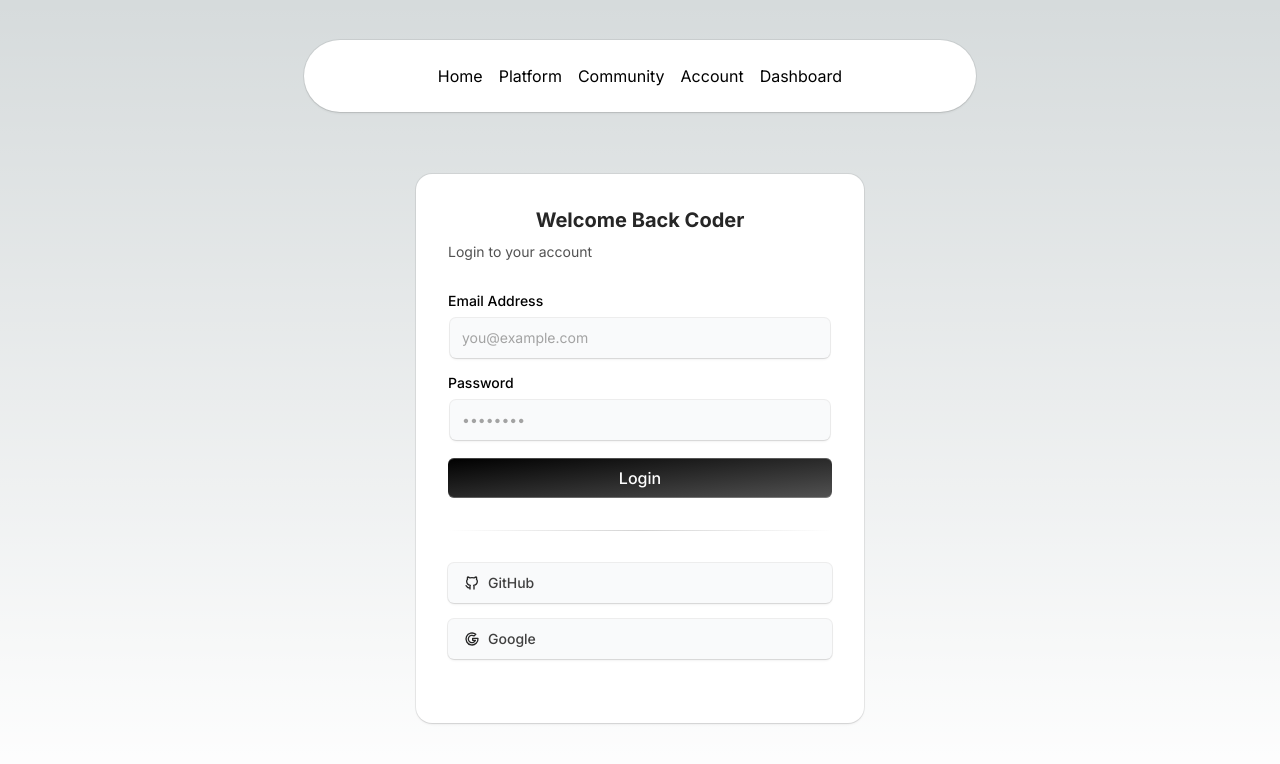
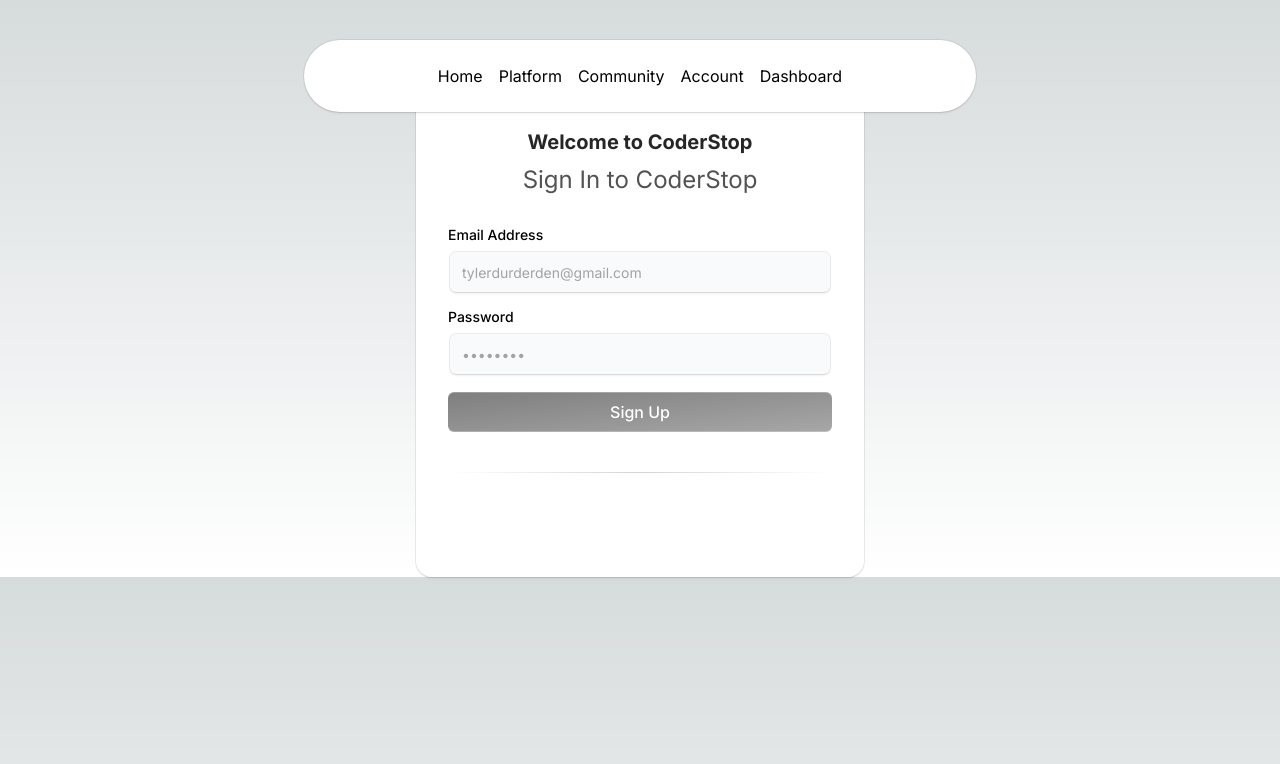
Before and after one commit to roshan-jha-23/Coder_Stop, a Next.js app in the folder coderstop/: page /account/login in a window 1280 px wide. Shown: the top 764 px of the page. Built offline with nearby package versions, Linux system fonts and the light colour scheme.

Commit message:
added every info taking frontend

```diff
--- a/coderstop/src/app/account/login/page.tsx
+++ b/coderstop/src/app/account/login/page.tsx
@@ -1,44 +1,64 @@
 "use client";
-import React, { useState } from "react";
+import React, { useEffect, useState } from "react";
 import { Label } from "@/app/components/ui/label";
 import { Input } from "@/app/components/ui/input";
 import { cn } from "@/utils/cn";
-import { IconBrandGithub, IconBrandGoogle } from "@tabler/icons-react";
+import axios from "axios";
+import { useRouter } from "next/navigation";
+import { toast } from "react-hot-toast";
 
 function LoginPage() {
+  const router = useRouter();
   const [email, setEmail] = useState("");
   const [password, setPassword] = useState("");
   const [loading, setLoading] = useState(false);
   const [error, setError] = useState("");
+  const [disableButton, setDisableButton] = useState(true);
 
-  const handleSubmit = (e: React.FormEvent<HTMLFormElement>) => {
+  useEffect(() => {
+    if (email.length > 0 && password.length > 0) {
+      setDisableButton(false);
+    } else {
+      setDisableButton(true);
+    }
+  }, [email, password]);
+
+  const handleSubmit = async (e: React.FormEvent<HTMLFormElement>) => {
     e.preventDefault();
     setLoading(true);
     setError("");
 
-    // Form validation
-    if (email.length < 10 || password.length < 6) {
+    if (email.length < 5 || password.length < 6) {
       setError("Please enter valid details");
       setLoading(false);
       return;
     }
 
-    console.log("Form submitted with details:", { email, password });
-    setLoading(false);
+    try {
+      const response = await axios.post("/api/users/login", {
+        email,
+        password,
+      });
+
+      toast.success("Signin successful!");
+      router.push("/dashboard");
+    } catch (error: any) {
+      console.log("Signin failed", error);
+      toast.error(error.message);
+    } finally {
+      setLoading(false);
+    }
   };
-  const gotoprofile=()=>{
-    window.location.href="/dashboard"
-  }
 
   return (
-    <main className="flex items-center justify-center min-h-screen">
+    <main className="mt-20">
       <div className="max-w-md mt-24 w-full mx-auto rounded-none md:rounded-2xl p-4 md:p-8 shadow-input bg-white dark:bg-black">
         <header>
           <h1 className="font-bold text-center text-xl text-neutral-800 dark:text-neutral-200">
-            Welcome Back Coder
+            Welcome to CoderStop
           </h1>
-          <p className="text-neutral-600 text-sm max-w-sm mt-2 dark:text-neutral-300">
-            Login to your account
+          <p className="text-neutral-600 text-2xl max-w-sm text-center mt-2 dark:text-neutral-300">
+            Sign In to CoderStop
           </p>
         </header>
 
@@ -49,7 +69,7 @@
             <Label htmlFor="email">Email Address</Label>
             <Input
               id="email"
-              placeholder="you@example.com"
+              placeholder="tylerdurderden@gmail.com"
               type="email"
               value={email}
               onChange={(e) => setEmail(e.target.value)}
@@ -67,38 +87,20 @@
           </LabelInputContainer>
 
           <button
-          onClick={gotoprofile}
-            className="bg-gradient-to-br relative group/btn from-black dark:from-zinc-900 dark:to-zinc-900 to-neutral-600 block dark:bg-zinc-800 w-full text-white rounded-md h-10 font-medium shadow-[0px_1px_0px_0px_#ffffff40_inset,0px_-1px_0px_0px_#ffffff40_inset] dark:shadow-[0px_1px_0px_0px_var(--zinc-800)_inset,0px_-1px_0px_0px_var(--zinc-800)_inset]"
+            className={cn(
+              "bg-gradient-to-br relative group/btn from-black dark:from-zinc-900 dark:to-zinc-900 to-neutral-600 block dark:bg-zinc-800 w-full text-white rounded-md h-10 font-medium shadow-[0px_1px_0px_0px_#ffffff40_inset,0px_-1px_0px_0px_#ffffff40_inset] dark:shadow-[0px_1px_0px_0px_var(--zinc-800)_inset,0px_-1px_0px_0px_var(--zinc-800)_inset]",
+              { "opacity-50 cursor-not-allowed": disableButton }
+            )}
             type="submit"
+            disabled={disableButton}
           >
-            {loading ? "Logging in..." : "Login"}
+            {loading ? "Signing up..." : "Sign Up"}
             <BottomGradient />
           </button>
 
-          <div className="bg-gradient-to-r from-transparent via-neutral-300 dark:via-neutral-700 to-transparent my-8 h-[1px] w-full" />
+          <div className="bg-gradient-to-r from-transparent via-neutral-300 dark:via-neutral-700 to-transparent my-10 h-[1px] w-full" />
 
-          <div className="flex flex-col space-y-4">
-            <button
-              className="relative group/btn flex space-x-2 items-center justify-start px-4 w-full text-black rounded-md h-10 font-medium shadow-input bg-gray-50 dark:bg-zinc-900 dark:shadow-[0px_0px_1px_1px_var(--neutral-800)]"
-              type="button"
-            >
-              <IconBrandGithub className="h-4 w-4 text-neutral-800 dark:text-neutral-300" />
-              <span className="text-neutral-700 dark:text-neutral-300 text-sm">
-                GitHub
-              </span>
-              <BottomGradient />
-            </button>
-            <button
-              className="relative group/btn flex space-x-2 items-center justify-start px-4 w-full text-black rounded-md h-10 font-medium shadow-input bg-gray-50 dark:bg-zinc-900 dark:shadow-[0px_0px_1px_1px_var(--neutral-800)]"
-              type="button"
-            >
-              <IconBrandGoogle className="h-4 w-4 text-neutral-800 dark:text-neutral-300" />
-              <span className="text-neutral-700 dark:text-neutral-300 text-sm">
-                Google
-              </span>
-              <BottomGradient />
-            </button>
-          </div>
+          <div className="flex flex-col space-y-4"></div>
         </form>
       </div>
     </main>
--- /dev/null
+++ b/coderstop/src/app/messages/postemailverification/page.tsx
@@ -0,0 +1,23 @@
+import Link from "next/link";
+import React from "react";
+
+function Page() {
+  return (
+    <div className="bg-gray-900 min-h-screen flex justify-center items-center">
+      <div className="bg-gray-800 p-8 rounded-lg shadow-md max-w-md text-center">
+        <h1 className="text-3xl text-white font-bold mb-6">Holla Gang</h1>
+        <p className="text-lg text-gray-300 mb-6">
+          Congratulations! You have been verified in our database. Now you can
+          sign in and explore anything you want.
+        </p>
+        <Link href="/account/login">
+          <div className="inline-block px-6 py-3 bg-blue-500 text-white font-semibold rounded-lg shadow-md hover:bg-blue-700 transition duration-300">
+            Take me to Login Page
+          </div>
+        </Link>
+      </div>
+    </div>
+  );
+}
+
+export default Page;
--- /dev/null
+++ b/coderstop/src/app/verifyemail/page.tsx
@@ -0,0 +1,64 @@
+"use client";
+import React, { useEffect, useState } from "react";
+import axios from "axios";
+import { useRouter } from "next/navigation";
+
+
+function Page() {
+  const router=useRouter();
+  const [token, setToken] = useState("");
+  const [error, setError] = useState(false);
+  const [loading, setLoading] = useState(false);
+  const [message, setMessage] = useState("");
+
+  const fetchToken = async () => {
+
+    setLoading(true);
+    setError(false);
+    setMessage("");
+    try {
+      const response = await axios.post("/api/users/verifyemail", { token });
+      setMessage(response.data.message);
+      router.push('/messages/postemailverification');
+    } catch (error) {
+      setError(true);
+      setMessage("Verification failed. Please try again.");
+    } finally {
+      setLoading(false);
+    }
+  };
+
+  useEffect(() => {
+    const urlToken:any = new URLSearchParams(window.location.search).get("token");
+    setToken(urlToken);
+  }, []);
+
+  return (
+    <div className="flex flex-col items-center mt-20">
+      <h1 className="text-2xl font-semibold text-gray-800 mb-4 mt-16">
+        Click on the button to verify
+      </h1>
+      <button
+        onClick={fetchToken}
+        className={`px-4 py-2 text-white rounded ${
+          loading ? "bg-gray-500" : "bg-blue-500 hover:bg-blue-700"
+        }`}
+        disabled={loading}
+      >
+        {loading ? "Verifying..." : "Verify me"}
+      </button>
+      {message && (
+        <p
+          className={`mt-4 text-lg ${
+            error ? "text-red-500" : "text-green-500"
+          }`}
+        >
+          {message}
+        </p>
+      )}
+
+    </div>
+  );
+}
+
+export default Page;
--- a/coderstop/src/utils/mailer.ts
+++ b/coderstop/src/utils/mailer.ts
@@ -61,6 +61,9 @@
       }?token=${hashedToken}" style="background-color: #4CAF50; color: white; padding: 10px 20px; text-align: center; text-decoration: none; display: inline-block; border-radius: 4px;">${
         emailType === "VERIFY" ? "Verify Email" : "Reset Password"
       }</a>
+      <p>If This Link does not work copy paste ${process.env.DOMAIN}/${
+        emailType === "VERIFY" ? "verifyemail" : "resetpassword"
+      }?token=${hashedToken}</p>
           <p>This link is valid for 1 hour.</p>
           <p>If you did not request this, please ignore this email.</p>
           <p>Thanks,</p>
```
